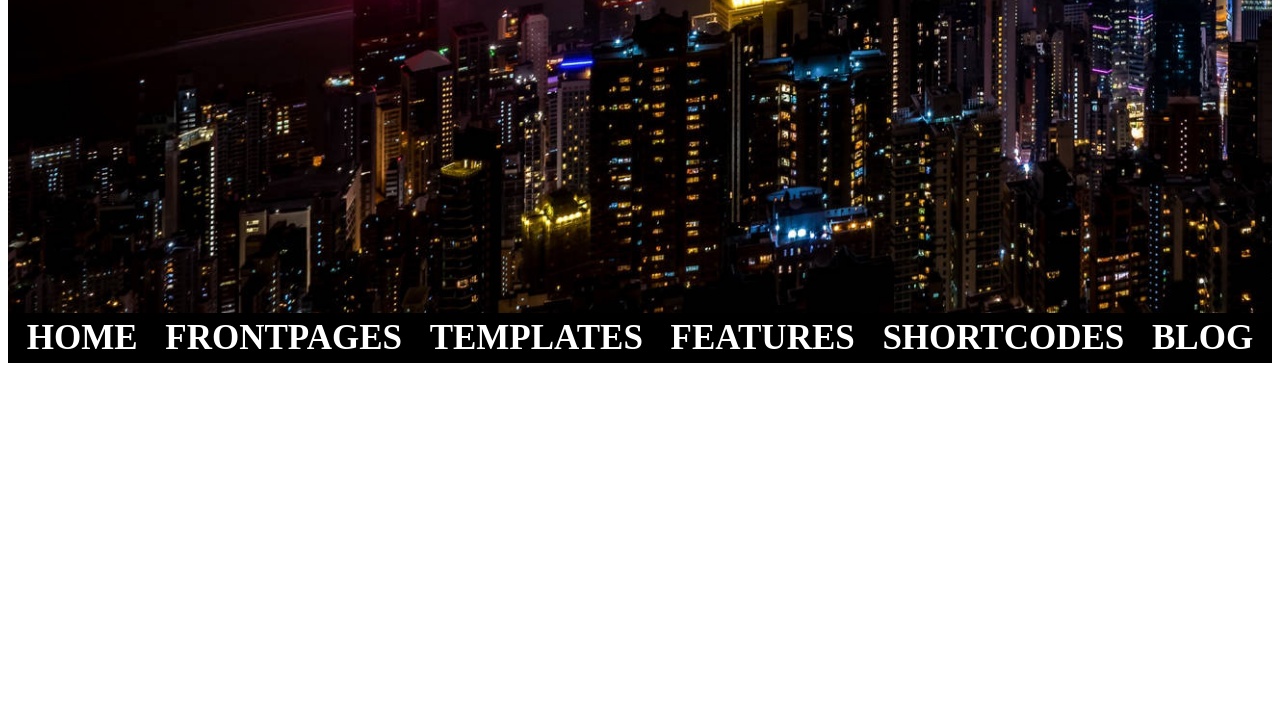
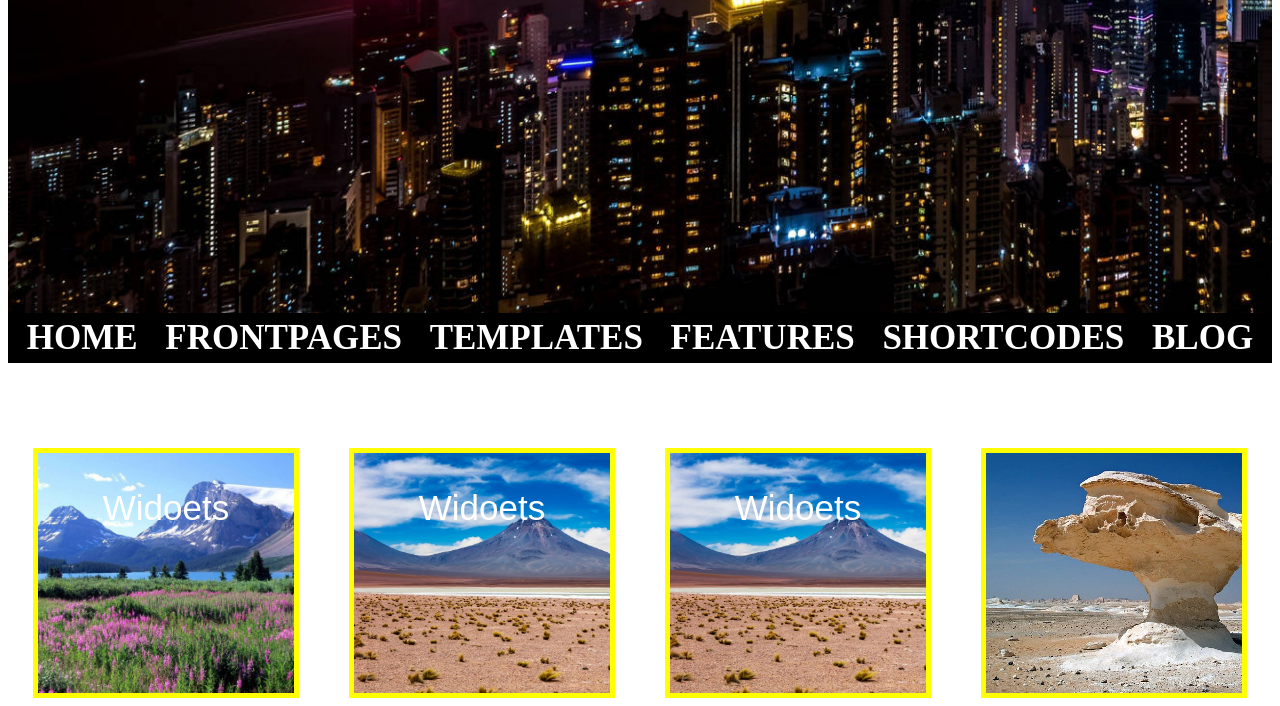
Before and after one commit to Mateusz-Muzyka/PSI-i-TSI, a plain HTML site: page zadanie/index (2).html in a window 1280 px wide. Shown: the part 720-1426 px from the top of the page. Before the commit the page ends 1168 px from the top, so only its background shows below. Drawn offline with Linux system fonts and the light colour scheme.

Commit message:
patch v2

```diff
--- a/zadanie/index (2).html
+++ b/zadanie/index (2).html
@@ -27,6 +27,12 @@
 <li>BLOG</li>
 </ul>
 </main>
+<div id="sekcje">
+<section class="img" id="s1"><p class="tekst">Widoets</p></section>
+<section class="img" id="s2"><p class="tekst">Widoets</p></section>
+<section class="img" id="s3"><p class="tekst">Widoets</p></section>
+<section class="img" id="s4"></section>
+</div>
 <script src="script.js">
 </script>
 </body>
--- a/zadanie/styles.css
+++ b/zadanie/styles.css
@@ -65,3 +65,42 @@ ul{
 	font-style: italic;
 
 }
+#sekcje{
+	margin:auto;
+	margin-top:0;
+	display: flex;
+	align-items: center;
+	justify-content: center;
+	font-size:35px;
+}
+.img{
+	height:250px;
+	width:300px;
+	margin-left:25px;
+	margin-right:25px;
+
+}
+#s1{
+	border:5px solid yellow;
+	background-image: url('s1.jpg');
+	float:left;
+}
+#s2{
+	border:5px solid yellow;
+	background-image: url('s2.jpeg');
+	float:left;
+}
+#s3{
+	border:5px solid yellow;
+	background-image: url('s2.jpeg');
+	float:left;
+}
+#s4{
+	border:5px solid yellow;
+	background-image: url('s4.jpg');
+	float:left;
+}
+.tekst{
+	font-family:Arial;
+
+}
```
Also changed, not shown: zadanie/s1.jpg (added), zadanie/s2.jpeg (added), zadanie/s4.jpg (added).
